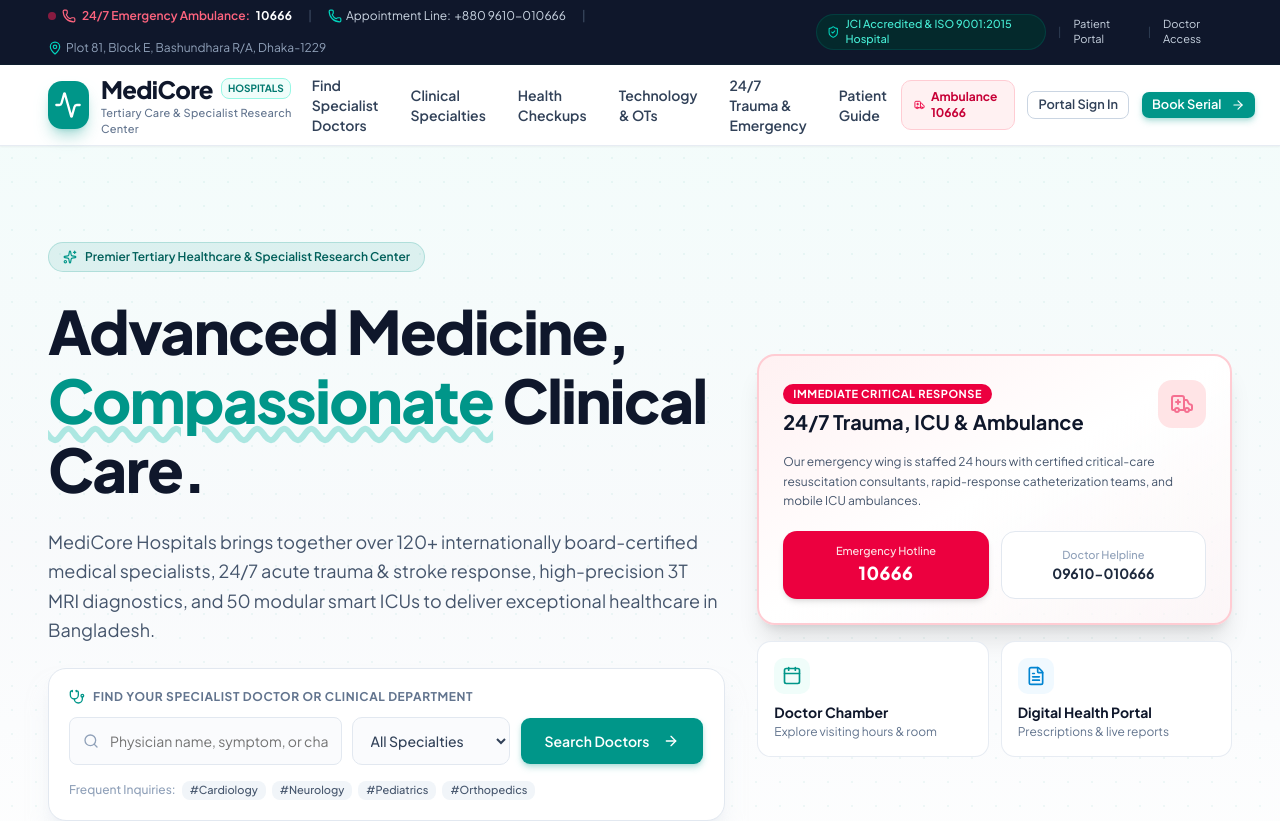
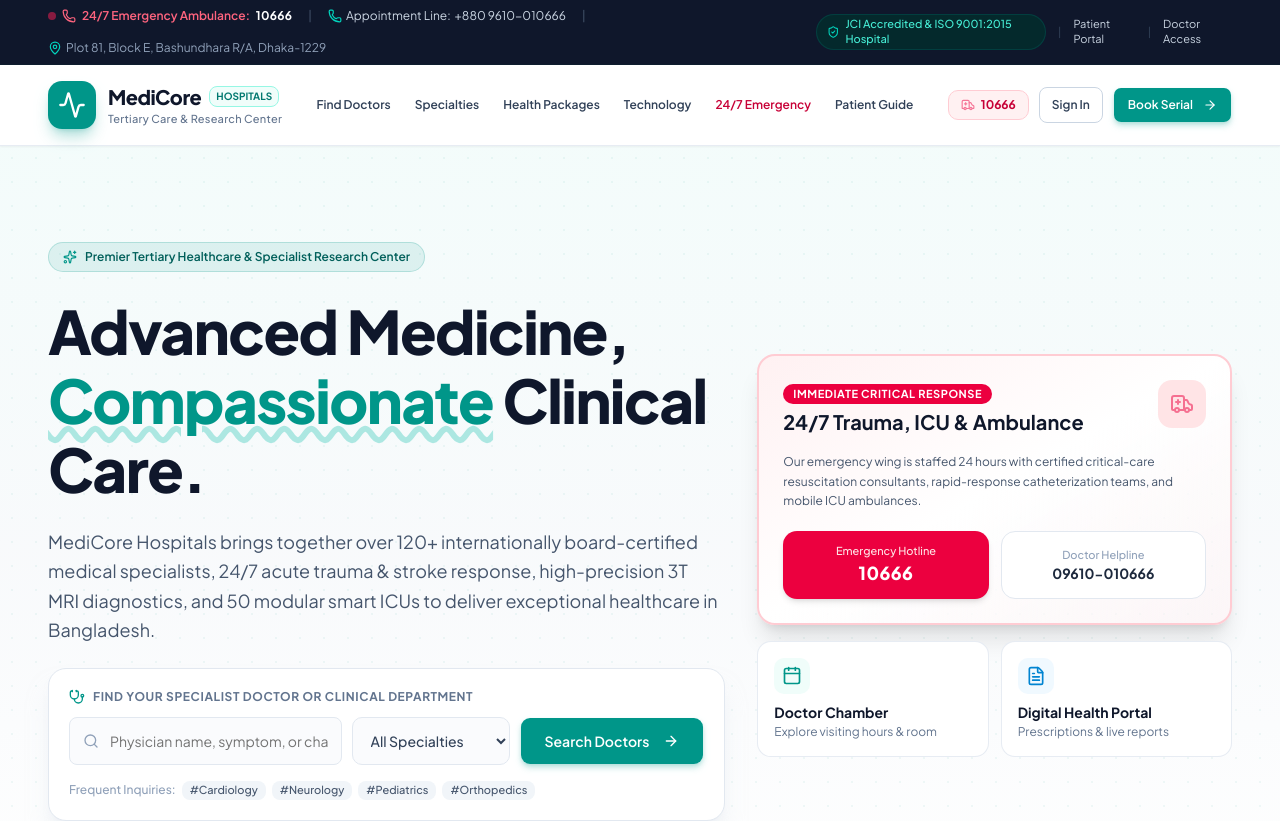
Before and after one commit to siam114/MediCore-HMS, a Next.js app in the folder frontend/: page / in a window 1280 px wide. Shown: the top 821 px of the page. Built offline with nearby package versions, Linux system fonts and the light colour scheme.

Commit message:
fix(navbar): prevent text wrapping with whitespace-nowrap, concise labels, and adaptive responsive layout

```diff
--- a/frontend/src/app/page.tsx
+++ b/frontend/src/app/page.tsx
@@ -416,107 +416,107 @@ export default function HomePage() {
       {/* SECTION 2: STICKY HOSPITAL MAIN NAVIGATION                                */}
       {/* ========================================================================= */}
       <header className="sticky top-0 z-40 w-full border-b border-slate-200/80 bg-white/95 backdrop-blur-md shadow-xs dark:border-slate-800 dark:bg-slate-900/95">
-        <div className="w-full max-w-[1640px] mx-auto flex h-20 items-center justify-between px-4 sm:px-6 md:px-8 lg:px-12 2xl:px-16">
+        <div className="w-full max-w-[1640px] mx-auto flex h-18 sm:h-20 items-center justify-between px-4 sm:px-6 md:px-8 lg:px-12 2xl:px-16 gap-3">
           {/* Logo */}
-          <Link href="/" className="flex items-center gap-3 group">
-            <div className="flex h-12 w-12 items-center justify-center rounded-xl bg-teal-600 text-white shadow-lg shadow-teal-600/30 group-hover:bg-teal-700 transition-all">
-              <Activity className="h-7 w-7" />
+          <Link href="/" className="flex items-center gap-2.5 sm:gap-3 group shrink-0">
+            <div className="flex h-10 w-10 sm:h-12 sm:w-12 items-center justify-center rounded-xl bg-teal-600 text-white shadow-lg shadow-teal-600/30 group-hover:bg-teal-700 transition-all shrink-0">
+              <Activity className="h-6 w-6 sm:h-7 sm:w-7" />
             </div>
             <div className="flex flex-col">
-              <div className="flex items-center gap-2">
-                <span className="text-xl sm:text-2xl font-black tracking-tight text-slate-900 dark:text-slate-50">
+              <div className="flex items-center gap-1.5 sm:gap-2">
+                <span className="text-lg sm:text-xl 2xl:text-2xl font-black tracking-tight text-slate-900 dark:text-slate-50 font-sans">
                   MediCore
                 </span>
-                <span className="rounded-md bg-teal-50 px-1.5 py-0.5 text-[10px] font-bold text-teal-700 border border-teal-200 dark:bg-teal-950 dark:border-teal-800 dark:text-teal-300">
+                <span className="rounded-md bg-teal-50 px-1.5 py-0.5 text-[9px] sm:text-[10px] font-bold text-teal-700 border border-teal-200 dark:bg-teal-950 dark:border-teal-800 dark:text-teal-300">
                   HOSPITALS
                 </span>
               </div>
-              <span className="text-[11px] font-medium text-slate-500 tracking-wide dark:text-slate-400">
-                Tertiary Care & Specialist Research Center
+              <span className="hidden sm:block text-[10px] sm:text-[11px] font-medium text-slate-500 tracking-wide dark:text-slate-400">
+                Tertiary Care & Research Center
               </span>
             </div>
           </Link>
 
-          {/* Desktop Nav */}
-          <nav className="hidden xl:flex items-center gap-1 2xl:gap-2">
+          {/* Desktop Nav - Clean, single-line, zero text-wrapping */}
+          <nav className="hidden xl:flex items-center gap-1 2xl:gap-2 shrink-0">
             <Link
               href="/doctors"
-              className="px-3.5 py-2 text-sm font-semibold text-slate-700 hover:text-teal-600 hover:bg-teal-50/70 rounded-lg transition-all dark:text-slate-200 dark:hover:bg-slate-800 dark:hover:text-teal-400"
+              className="px-2.5 2xl:px-3.5 py-2 text-xs 2xl:text-sm font-semibold text-slate-700 hover:text-teal-600 hover:bg-teal-50/70 rounded-lg transition-all dark:text-slate-200 dark:hover:bg-slate-800 dark:hover:text-teal-400 whitespace-nowrap"
             >
-              Find Specialist Doctors
+              Find Doctors
             </Link>
             <a
               href="#departments"
-              className="px-3.5 py-2 text-sm font-semibold text-slate-700 hover:text-teal-600 hover:bg-teal-50/70 rounded-lg transition-all dark:text-slate-200 dark:hover:bg-slate-800 dark:hover:text-teal-400"
+              className="px-2.5 2xl:px-3.5 py-2 text-xs 2xl:text-sm font-semibold text-slate-700 hover:text-teal-600 hover:bg-teal-50/70 rounded-lg transition-all dark:text-slate-200 dark:hover:bg-slate-800 dark:hover:text-teal-400 whitespace-nowrap"
             >
-              Clinical Specialties
+              Specialties
             </a>
             <a
               href="#health-packages"
-              className="px-3.5 py-2 text-sm font-semibold text-slate-700 hover:text-teal-600 hover:bg-teal-50/70 rounded-lg transition-all dark:text-slate-200 dark:hover:bg-slate-800 dark:hover:text-teal-400"
+              className="px-2.5 2xl:px-3.5 py-2 text-xs 2xl:text-sm font-semibold text-slate-700 hover:text-teal-600 hover:bg-teal-50/70 rounded-lg transition-all dark:text-slate-200 dark:hover:bg-slate-800 dark:hover:text-teal-400 whitespace-nowrap"
             >
-              Health Checkups
+              Health Packages
             </a>
             <a
               href="#technology"
-              className="px-3.5 py-2 text-sm font-semibold text-slate-700 hover:text-teal-600 hover:bg-teal-50/70 rounded-lg transition-all dark:text-slate-200 dark:hover:bg-slate-800 dark:hover:text-teal-400"
+              className="px-2.5 2xl:px-3.5 py-2 text-xs 2xl:text-sm font-semibold text-slate-700 hover:text-teal-600 hover:bg-teal-50/70 rounded-lg transition-all dark:text-slate-200 dark:hover:bg-slate-800 dark:hover:text-teal-400 whitespace-nowrap"
             >
-              Technology & OTs
+              Technology
             </a>
             <a
               href="#emergency-unit"
-              className="px-3.5 py-2 text-sm font-semibold text-slate-700 hover:text-teal-600 hover:bg-teal-50/70 rounded-lg transition-all dark:text-slate-200 dark:hover:bg-slate-800 dark:hover:text-teal-400"
+              className="px-2.5 2xl:px-3.5 py-2 text-xs 2xl:text-sm font-semibold text-rose-700 hover:text-rose-800 hover:bg-rose-50/70 rounded-lg transition-all dark:text-rose-400 dark:hover:bg-rose-950/40 whitespace-nowrap"
             >
-              24/7 Trauma & Emergency
+              24/7 Emergency
             </a>
             <a
               href="#patient-care"
-              className="px-3.5 py-2 text-sm font-semibold text-slate-700 hover:text-teal-600 hover:bg-teal-50/70 rounded-lg transition-all dark:text-slate-200 dark:hover:bg-slate-800 dark:hover:text-teal-400"
+              className="px-2.5 2xl:px-3.5 py-2 text-xs 2xl:text-sm font-semibold text-slate-700 hover:text-teal-600 hover:bg-teal-50/70 rounded-lg transition-all dark:text-slate-200 dark:hover:bg-slate-800 dark:hover:text-teal-400 whitespace-nowrap"
             >
               Patient Guide
             </a>
           </nav>
 
-          {/* Right Actions */}
-          <div className="hidden sm:flex items-center gap-3">
+          {/* Right Action Buttons */}
+          <div className="flex items-center gap-2 sm:gap-2.5 shrink-0">
             <a
               href="tel:10666"
-              className="hidden lg:inline-flex items-center gap-1.5 rounded-lg bg-rose-50 px-3 py-2 text-xs font-bold text-rose-700 hover:bg-rose-100 border border-rose-200 dark:bg-rose-950/60 dark:border-rose-900 dark:text-rose-300 transition-colors"
+              className="inline-flex items-center gap-1.5 rounded-lg bg-rose-50 px-2.5 sm:px-3 py-1.5 text-xs font-bold text-rose-700 hover:bg-rose-100 border border-rose-200 dark:bg-rose-950/60 dark:border-rose-900 dark:text-rose-300 transition-colors whitespace-nowrap"
             >
-              <Ambulance className="h-4 w-4 text-rose-600 animate-pulse" />
-              <span>Ambulance 10666</span>
+              <Ambulance className="h-3.5 w-3.5 text-rose-600 animate-pulse" />
+              <span>10666</span>
             </a>
 
             <Link
               href="/login"
               className={cn(
                 buttonVariants({ variant: "outline", size: "sm" }),
-                "border-slate-300 font-semibold text-slate-700 hover:bg-slate-100 dark:border-slate-700 dark:text-slate-200"
+                "hidden md:inline-flex border-slate-300 font-semibold text-slate-700 hover:bg-slate-100 dark:border-slate-700 dark:text-slate-200 text-xs px-3 h-9 whitespace-nowrap"
               )}
             >
-              Portal Sign In
+              Sign In
             </Link>
 
             <Link
               href="/doctors"
               className={cn(
                 buttonVariants({ size: "sm" }),
-                "bg-teal-600 hover:bg-teal-700 text-white font-semibold shadow-md shadow-teal-600/20"
+                "bg-teal-600 hover:bg-teal-700 text-white font-semibold shadow-md shadow-teal-600/20 text-xs px-3.5 h-9 whitespace-nowrap"
               )}
             >
               Book Serial
               <ArrowRight className="ml-1.5 h-3.5 w-3.5" />
             </Link>
-          </div>
-
-          {/* Mobile Menu Button */}
-          <button
-            onClick={() => setMobileMenuOpen(!mobileMenuOpen)}
-            className="xl:hidden p-2 rounded-lg text-slate-700 hover:bg-slate-100 dark:text-slate-200 dark:hover:bg-slate-800"
-            aria-label="Toggle Menu"
-          >
-            {mobileMenuOpen ? <X className="h-6 w-6" /> : <Menu className="h-6 w-6" />}
-          </button>
+
+            {/* Mobile / Tablet Menu Button */}
+            <button
+              onClick={() => setMobileMenuOpen(!mobileMenuOpen)}
+              className="xl:hidden p-2 rounded-lg text-slate-700 hover:bg-slate-100 dark:text-slate-200 dark:hover:bg-slate-800 ml-1"
+              aria-label="Toggle Menu"
+            >
+              {mobileMenuOpen ? <X className="h-5 w-5" /> : <Menu className="h-5 w-5" />}
+            </button>
+          </div>
         </div>
 
         {/* Mobile Navigation Drawer */}
```
